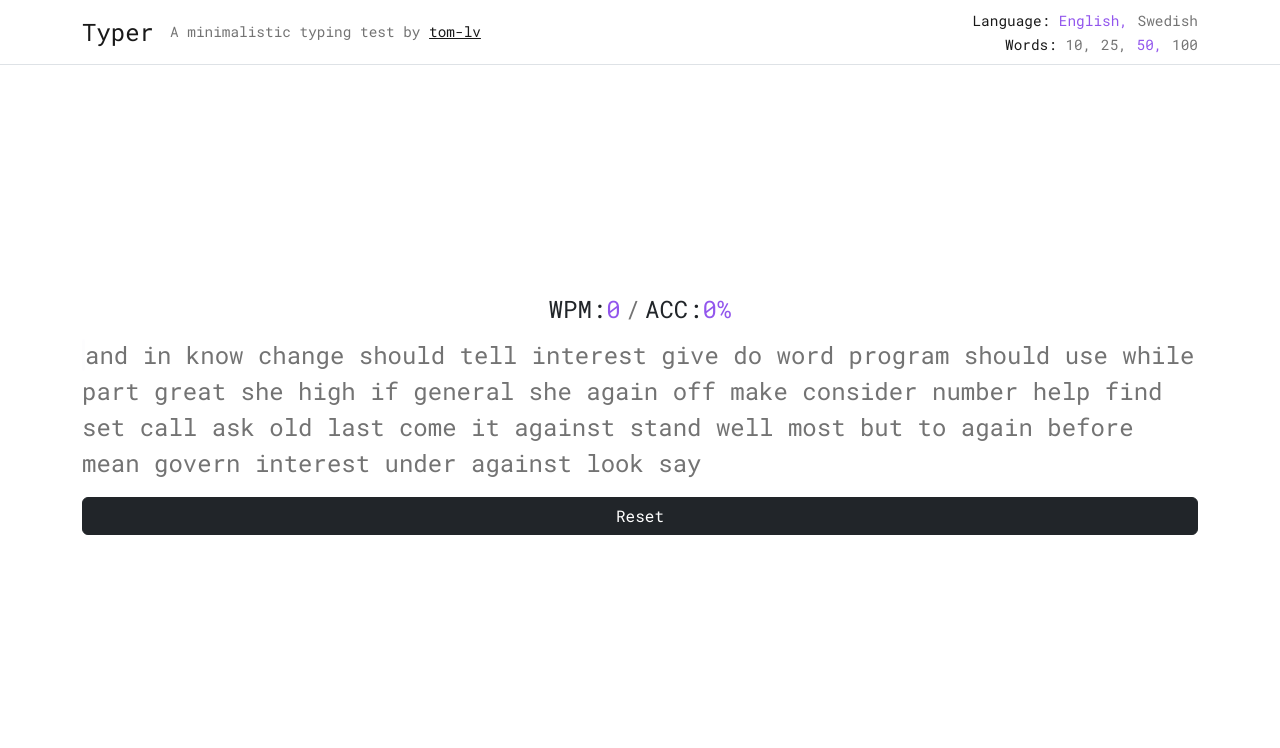
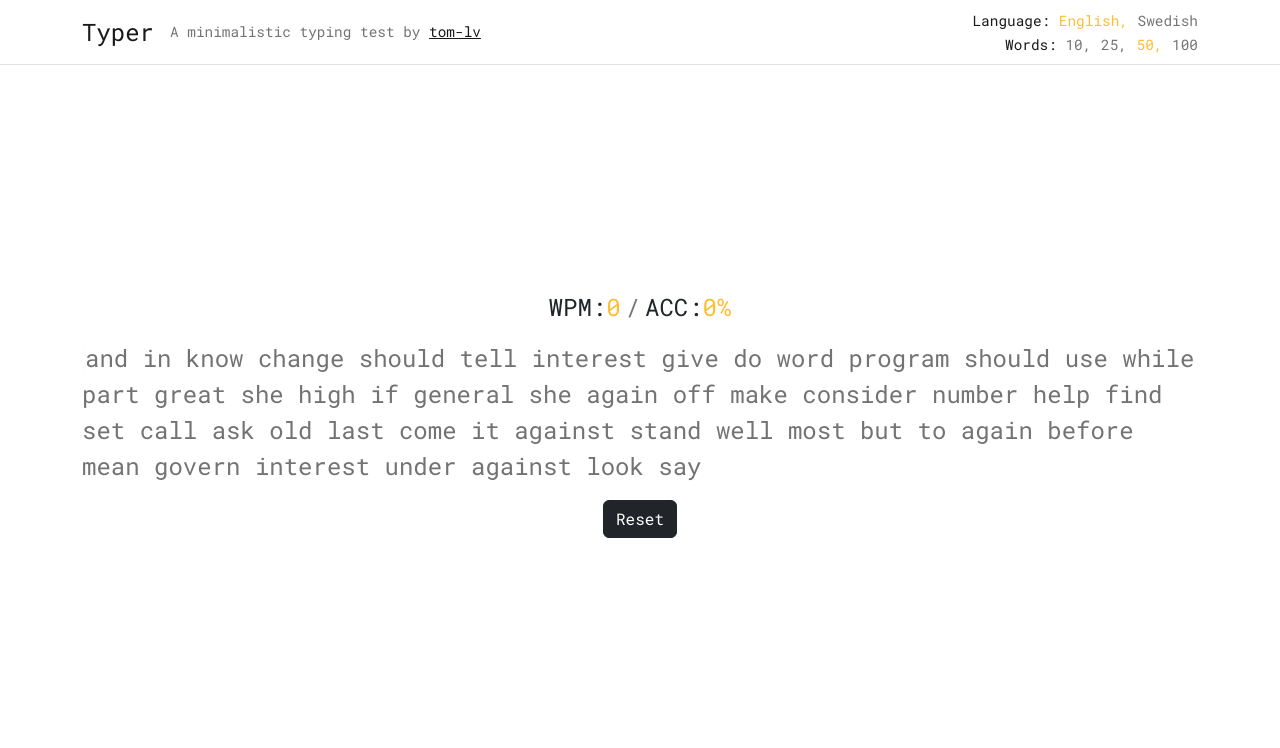
Before and after one commit to tom-lv/Typer, a plain HTML site: page src/index.html in a window 1280 px wide. Shown: the top 748 px of the page. Drawn offline with nearby package versions, Linux system fonts and the light colour scheme.

Commit message:
Change theme colour from purple to orange

```diff
--- a/src/script.js
+++ b/src/script.js
@@ -129,14 +129,14 @@ function backspace(userInput) {
 function setWordCount(num) {
     wordCount = num; // num = userinput from onClick event
     document.querySelectorAll('.word-num-selector > button').forEach(e => (e.style.color = 'rgba(0, 0, 0, 0.55)')); // set color:black to all button elements under .word-num-selector
-    document.querySelector(`#wc-${num}`).style.color = '#9256ED'; // set active button color:purple
+    document.querySelector(`#wc-${num}`).style.color = '#ffbd30'; // set active button color:purple
     resetApplication();
 }
 
 function setLanguage(language) {
     wordLanguage = language; // langauge = userinput from onClick event
     document.querySelectorAll('.language-selector > button').forEach(e => (e.style.color = 'rgba(0, 0, 0, 0.55)')); // set color:black to all button elements under .language-selector
-    document.querySelector(`#l-${language}`).style.color = '#9256ED'; // set active button color:purple
+    document.querySelector(`#l-${language}`).style.color = '#ffbd30'; // set active button color:purple
     resetApplication();
 }
 
--- a/src/style.css
+++ b/src/style.css
@@ -50,7 +50,7 @@ body {
 .hud {
     display: flex;
     justify-content: center;
-    margin-bottom: 10px;
+    margin-bottom: 15px;
 }
 
 .hud span.main-text {
@@ -59,7 +59,7 @@ body {
 
 .hud span.dynamic-text {
     font-size: 1.5em;
-    color: #9256ED;;
+    color: #ffbd30;
 }
 
 .hud span.divider {
@@ -71,6 +71,7 @@ body {
 /* typing-area */
 .typing-test {
     display: flex;
+    align-items: center;
     flex-direction: column;
 }
 
@@ -86,7 +87,7 @@ body {
 .typing-area span.active::before {
     content: '';
     border-left: 3px solid;
-    border-color: #9256ED;
+    border-color: #ffbd30;
     border-radius: 3px;
     animation: blink 1s ease-in-out infinite;
     animation-delay: 1.5s;
```
